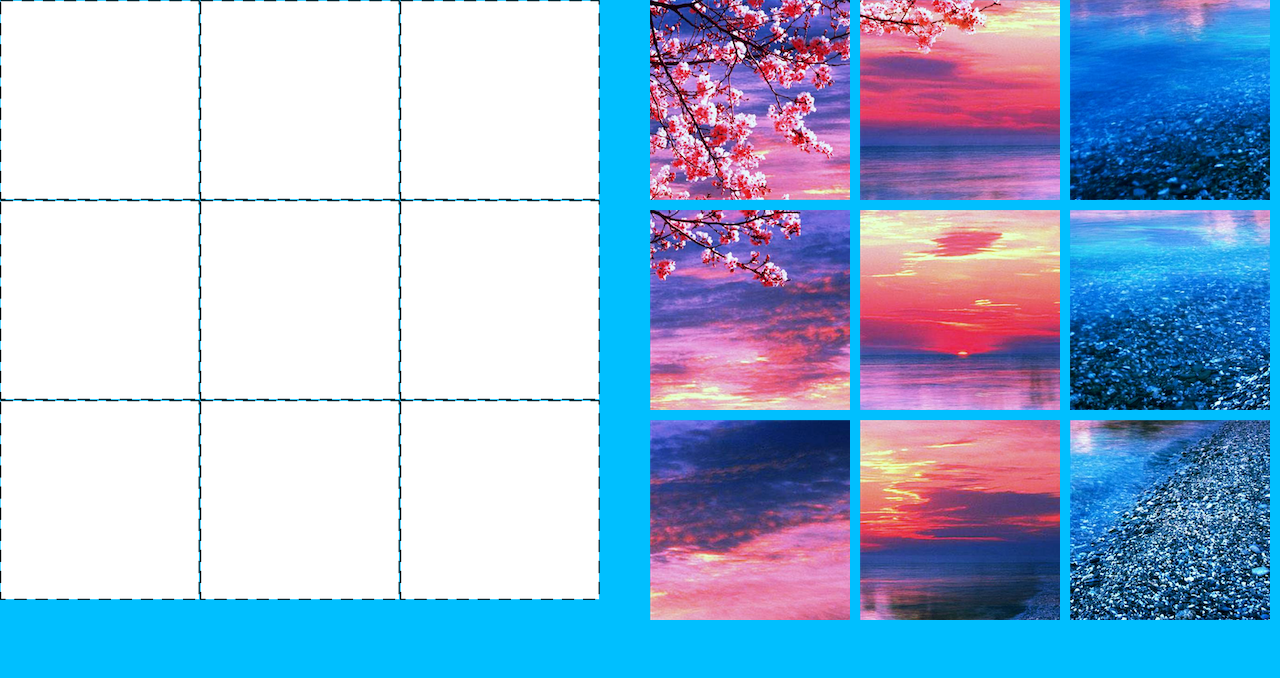
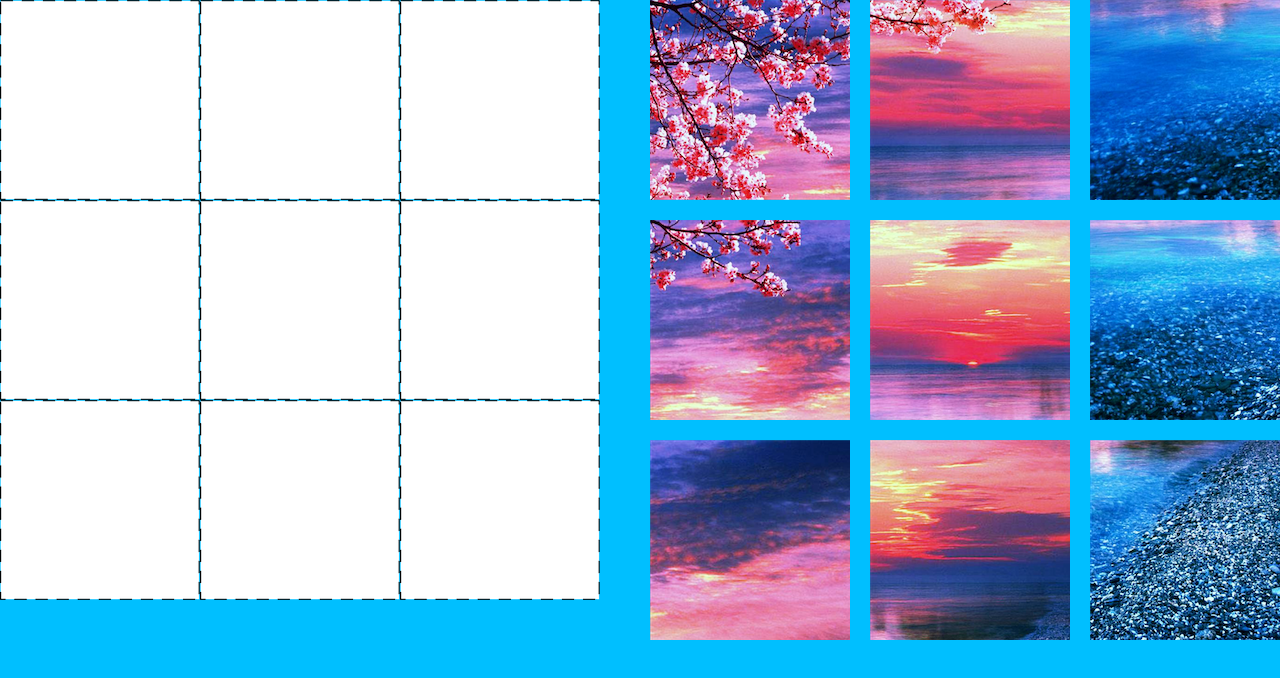
Before and after one commit to muzzammilkader-ITvarsity/Module-4-Assessment-2, a plain HTML site: page index.html in a window 1280 px wide. Drawn offline with Linux system fonts and the light colour scheme; files whose address does not match are found by name.

Commit message:
style.css

```diff
--- a/style.css
+++ b/style.css
@@ -1,54 +1,41 @@
-/* basic page */
 body {
   margin: 0;
   padding: 0;
-  width: 100vw;
+  background-color: deepskyblue;
+  position: relative;
   height: 100vh;
-  background-color: deepskyblue;
-  position: relative; /* allows absolute positioning inside */
   overflow: hidden;
 }
 
-/* size for grid squares and pieces */
+/* Every grid cell + piece is 200x200 */
 .puzzle-grid-drop,
 .puzzle-piece {
   width: 200px;
   height: 200px;
-  user-select: none;
 }
 
-/* make pieces draggable with cursor */
-.puzzle-piece {
-  cursor: grab;
-}
-
-/* --- grid positions --- */
-
-/* Row 1 */
+/* Grid positions (3 rows x 3 cols) */
 #grid1-1 { position: absolute; left: 0px;   top: 0px; }
 #grid1-2 { position: absolute; left: 200px; top: 0px; }
 #grid1-3 { position: absolute; left: 400px; top: 0px; }
 
-/* Row 2 */
 #grid2-1 { position: absolute; left: 0px;   top: 200px; }
 #grid2-2 { position: absolute; left: 200px; top: 200px; }
 #grid2-3 { position: absolute; left: 400px; top: 200px; }
 
-/* Row 3 */
 #grid3-1 { position: absolute; left: 0px;   top: 400px; }
 #grid3-2 { position: absolute; left: 200px; top: 400px; }
 #grid3-3 { position: absolute; left: 400px; top: 400px; }
 
-/* --- starting positions for puzzle pieces --- */
-/* you can move these anywhere you want on the page */
+/* Puzzle piece starting positions (to the right side) */
 #img1-1-draggable { position: absolute; left: 650px; top: 0px; }
-#img1-2-draggable { position: absolute; left: 650px; top: 210px; }
-#img1-3-draggable { position: absolute; left: 650px; top: 420px; }
+#img1-2-draggable { position: absolute; left: 650px; top: 220px; }
+#img1-3-draggable { position: absolute; left: 650px; top: 440px; }
 
-#img2-1-draggable { position: absolute; left: 860px; top: 0px; }
-#img2-2-draggable { position: absolute; left: 860px; top: 210px; }
-#img2-3-draggable { position: absolute; left: 860px; top: 420px; }
+#img2-1-draggable { position: absolute; left: 870px; top: 0px; }
+#img2-2-draggable { position: absolute; left: 870px; top: 220px; }
+#img2-3-draggable { position: absolute; left: 870px; top: 440px; }
 
-#img3-1-draggable { position: absolute; left: 1070px; top: 0px; }
-#img3-2-draggable { position: absolute; left: 1070px; top: 210px; }
-#img3-3-draggable { position: absolute; left: 1070px; top: 420px; }
+#img3-1-draggable { position: absolute; left: 1090px; top: 0px; }
+#img3-2-draggable { position: absolute; left: 1090px; top: 220px; }
+#img3-3-draggable { position: absolute; left: 1090px; top: 440px; }
```
